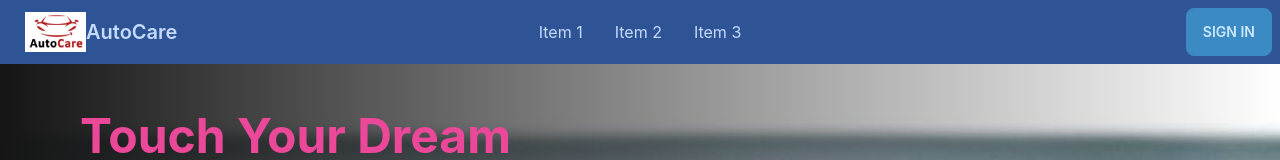
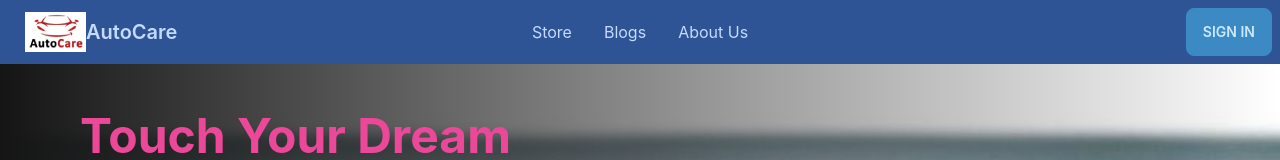
Before and after one commit to khaled39ab/Warehouse-Management-Client, a React (Create React App) app: page / in a window 1280 px wide. Shown: the top 160 px of the page. Built offline with nearby package versions, Linux system fonts and the light colour scheme.

Commit message:
header change

```diff
--- a/src/Pages/Shared/Header/Header.jsx
+++ b/src/Pages/Shared/Header/Header.jsx
@@ -11,8 +11,8 @@ const Header = () => {
                         <svg xmlns="http://www.w3.org/2000/svg" className="h-5 w-5" fill="none" viewBox="0 0 24 24" stroke="currentColor"><path strokeLinecap="round" strokeLinejoin="round" strokeWidth="2" d="M4 6h16M4 12h8m-8 6h16" /></svg>
                     </label>
                     <ul tabIndex={0} className="menu menu-compact dropdown-content mt-3 p-2 shadow bg-base-100 rounded-box w-52">
-                        <li><Link>Item 1</Link></li>
-                        <li><Link>Item 2</Link></li>
+                        <li><Link to={'/store'}>Store</Link></li>
+                        <li><Link to={'/blogs'}>Blogs</Link></li>
                         {/* <li tabIndex={0}>
                             <Link className="justify-between">
                                 Parent
@@ -23,7 +23,7 @@ const Header = () => {
                                 <li><Link>Submenu 2</Link></li>
                             </ul>
                         </li> */}
-                        <li><Link>Item 3</Link></li>
+                        <li><Link to={'/about'}>About us</Link></li>
                     </ul>
                 </div>
                 <Link to={'/'} className="btn btn-ghost normal-case text-xl">
@@ -33,8 +33,8 @@ const Header = () => {
             </div>
             <div className="navbar-center hidden lg:flex">
                 <ul className="menu menu-horizontal px-1">
-                    <li><Link>Item 1</Link></li>
-                    <li><Link>Item 2</Link></li>
+                    <li><Link to={'/store'}>Store</Link></li>
+                    <li><Link to={'/blogs'}>Blogs</Link></li>
                     {/* <li tabIndex={0}>
                         <Link>
                             Parent
@@ -45,7 +45,7 @@ const Header = () => {
                             <li><Link>Submenu 2</Link></li>
                         </ul>
                     </li> */}
-                    <li><Link>Item 3</Link></li>
+                    <li><Link to={'/about'}>About Us</Link></li>
                 </ul>
             </div>
             <div className="navbar-end">
```
